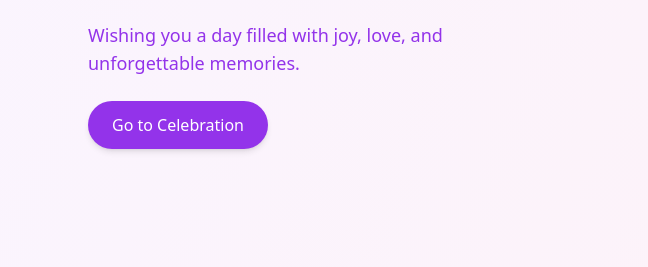
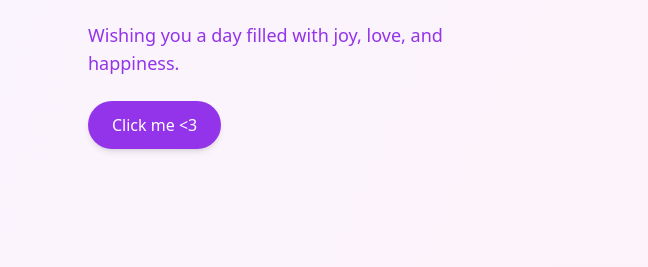
Before and after one commit to Sky-210607/happy-birthday, a plain HTML site: page index.html in a window 1280 px wide. Shown: the part 467-734 px from the top of the page, 0-648 px from the left. Drawn offline with nearby package versions, Linux system fonts and the light colour scheme.

Commit message:
Update index.html

```diff
--- a/index.html
+++ b/index.html
@@ -125,10 +125,10 @@
             <span class="block text-purple-900 mt-2 text-6xl md:text-7xl font-bold">Mokshita</span>
           </h1>
           <p class="max-w-md text-base md:text-lg leading-relaxed text-purple-600">
-            Wishing you a day filled with joy, love, and unforgettable memories.
+            Wishing you a day filled with joy, love, and happiness.
           </p>
           <button id="goToCelebration" class="bg-purple-600 hover:bg-purple-700 text-white font-medium px-6 py-3 rounded-full shadow-md transition transform hover:scale-105">
-            Go to Celebration
+          Click me <3
           </button>
         </div>
         <div class="relative grid grid-cols-2 gap-5 md:gap-6" data-aos="fade-left">
```
